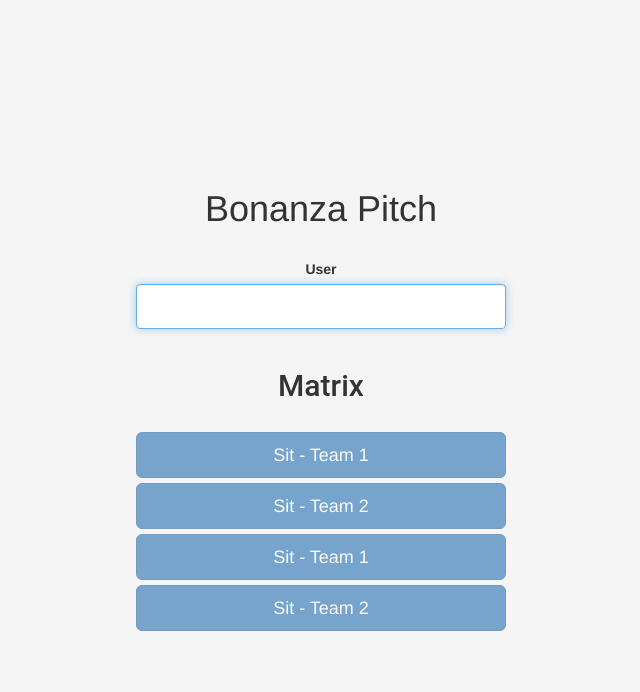
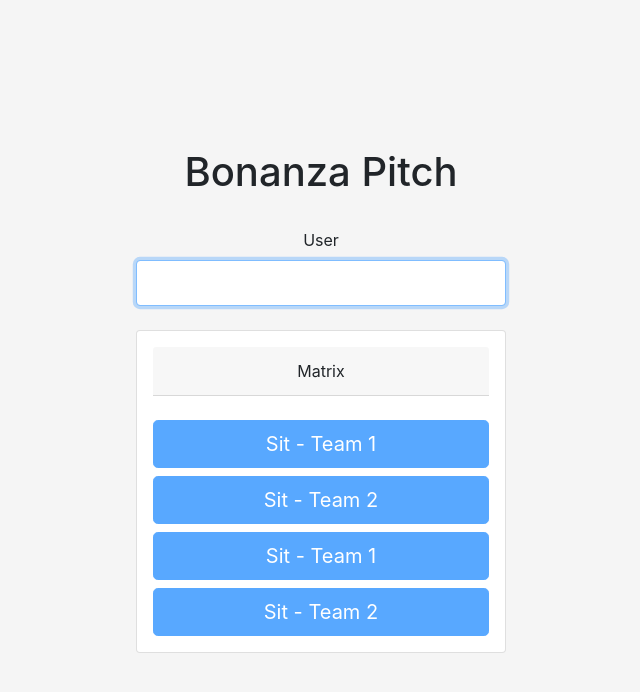
Before and after one commit to mwileczka/bonanza-pitch, a Flask app: page / in a window 1280 px wide. Shown: the top 692 px of the page, without its empty margins (319-959 px from the left). Run offline with Flask 2, Linux system fonts and the light colour scheme; some libraries are stand-ins or nearby versions.

Commit message:
Added favicon. Upgraded bootstrap on lobby.

```diff
--- a/app.py
+++ b/app.py
@@ -238,4 +238,4 @@ socketio.on_namespace(TableNamespace('/table'))
 socketio.on_namespace(LobbyNamespace('/lobby'))
 
 if __name__ == '__main__':
-    socketio.run(app)
+    socketio.run(app, host='0.0.0.0')
--- a/templates/lobby.html
+++ b/templates/lobby.html
@@ -4,8 +4,9 @@
 <head>
     <title>Bonanza Pitch</title>
     <!--Link to CSS -->
-    <link rel="stylesheet" href="https://stackpath.bootstrapcdn.com/bootstrap/3.4.1/css/bootstrap.min.css"
-          integrity="sha384-HSMxcRTRxnN+Bdg0JdbxYKrThecOKuH5zCYotlSAcp1+c8xmyTe9GYg1l9a69psu" crossorigin="anonymous">
+    <link rel="shortcut icon" type="image/png" href="{{ url_for('static', filename='img/favicon.png') }}">
+    <link rel="stylesheet" href="https://cdn.jsdelivr.net/npm/bootstrap@4.6.0/dist/css/bootstrap.min.css"
+          integrity="sha384-B0vP5xmATw1+K9KRQjQERJvTumQW0nPEzvF6L/Z6nronJ3oUOFUFpCjEUQouq2+l" crossorigin="anonymous">
     <link href="{{ url_for('static', filename='styles/style.css') }}" rel="stylesheet">
     <script src="{{ url_for('static', filename='js/jquery-3.6.0.min.js') }}"></script>
 
@@ -43,12 +44,14 @@
     <input type="text" id="username" name="username" class="form-control"
            value="{{ session.get('username','') }}" required autofocus><br>
     <input type="hidden" name="bot" value="0">
-    <h2>Matrix</h2>
+    <div class="card p-3">
+    <div class="card-header">Matrix</div>
     <input type="hidden" id="table" name="table" class="form-control" value="Matrix" readonly required><br>
     <button id="seat0" class="btn btn-lg btn-primary btn-block" name="seat" value="0" disabled>Sit - Team 1</button>
     <button id="seat1" class="btn btn-lg btn-primary btn-block" name="seat" value="1" disabled>Sit - Team 2</button>
     <button id="seat2" class="btn btn-lg btn-primary btn-block" name="seat" value="2" disabled>Sit - Team 1</button>
     <button id="seat3" class="btn btn-lg btn-primary btn-block" name="seat" value="3" disabled>Sit - Team 2</button>
+    </div>
 
 </form>
 </body>
--- a/templates/table.html
+++ b/templates/table.html
@@ -3,7 +3,7 @@
 <head>
     <title>Bonanza Pitch - {{ session.get('table') }}</title>
     <!--Link to CSS -->
-
+    <link rel="shortcut icon" type="image/png" href="{{ url_for('static', filename='img/favicon.png') }}">
     <link rel="stylesheet" href="https://cdn.jsdelivr.net/npm/bootstrap@4.6.0/dist/css/bootstrap.min.css"
           integrity="sha384-B0vP5xmATw1+K9KRQjQERJvTumQW0nPEzvF6L/Z6nronJ3oUOFUFpCjEUQouq2+l" crossorigin="anonymous">
     <link href="../static/styles/cards.css" rel="stylesheet" type="text/css">
```
Also changed, not shown: static/img/favicon.png (added).
